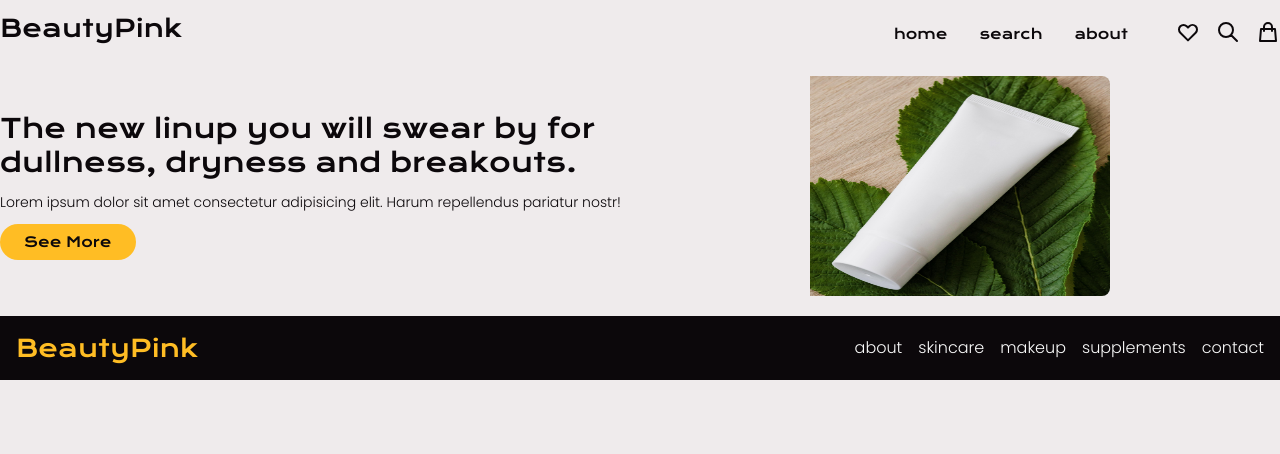
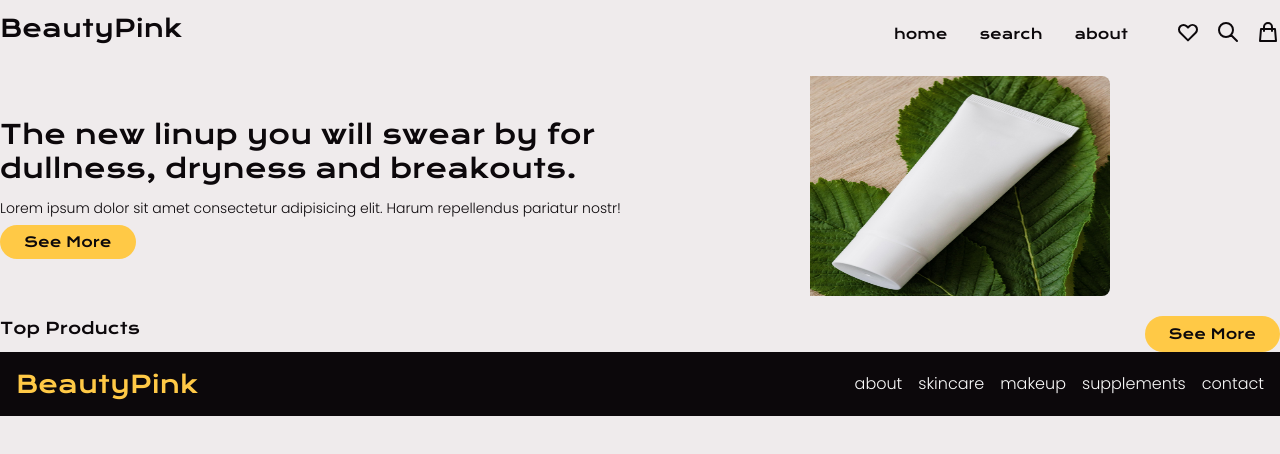
Before and after one commit to ashraffares/react-makeup, a React (Create React App) app: page / in a window 1280 px wide. Shown: the top 454 px of the page. Built offline with nearby package versions, Linux system fonts and the light colour scheme.

Commit message:
Add ButtonLink and TopProducts components

```diff
--- a/src/components/Banner/Banner.js
+++ b/src/components/Banner/Banner.js
@@ -1,6 +1,7 @@
 import React from 'react';
 import LeafImg from './leaf.jpg';
 import './Banner.css';
+import ButtonLink from '../ButttonLink/ButtonLink';
 
 const Banner = () => (
   <div className="flex flex-row my-5 items-center">
@@ -11,7 +12,7 @@ const Banner = () => (
       <p className="text-sm my-3">
         Lorem ipsum dolor sit amet consectetur adipisicing elit. Harum repellendus pariatur nostr!
       </p>
-      <button className="bg-yellow px-6 py-2 rounded-full font-krona text-sm" type="button">See More</button>
+      <ButtonLink text="See More" path="/" />
     </div>
     <div className="w-1/2">
       <img className="leafimg mx-auto rounded-r-lg" src={LeafImg} alt="paste on top of green leaf" />
--- /dev/null
+++ b/src/components/ButttonLink/ButtonLink.js
@@ -0,0 +1,12 @@
+import React from 'react';
+import PropTypes from 'prop-types';
+import { Link } from 'react-router-dom';
+
+const ButtonLink = ({ path, text }) => <Link to={path} className="bg-yellow px-6 py-2 rounded-full font-krona text-sm">{ text }</Link>;
+
+ButtonLink.propTypes = {
+  path: PropTypes.string.isRequired,
+  text: PropTypes.string.isRequired,
+};
+
+export default ButtonLink;
--- /dev/null
+++ b/src/components/ButttonLink/index.js
@@ -0,0 +1,3 @@
+import Button from './ButtonLink';
+
+export default Button;
--- a/src/components/Nav_link/NavLinks.js
+++ b/src/components/Nav_link/NavLinks.js
@@ -20,7 +20,7 @@ const NavLinks = () => {
   return (
     <>
       {
-        links.map(({ name, path }) => <NavLink className="text-sm mr-8 lowercase" key="path" to={path}>{name}</NavLink>)
+        links.map(({ name, path }) => <NavLink className="text-sm mr-8 lowercase" key={path + name} to={path}>{name}</NavLink>)
       }
     </>
   );
--- /dev/null
+++ b/src/components/SectionTitle/SectionTitle.js
@@ -0,0 +1,14 @@
+import React from 'react';
+import PropTypes from 'prop-types';
+
+const SectionTitle = ({ text }) => (
+  <h3 className="font-krona">
+    { text }
+  </h3>
+);
+
+SectionTitle.propTypes = {
+  text: PropTypes.string.isRequired,
+};
+
+export default SectionTitle;
--- /dev/null
+++ b/src/components/SectionTitle/index.js
@@ -0,0 +1,3 @@
+import SectionTitle from './SectionTitle';
+
+export default SectionTitle;
--- /dev/null
+++ b/src/components/TopProducts/TopProducts.js
@@ -0,0 +1,14 @@
+import React from 'react';
+import ButtonLink from '../ButttonLink/ButtonLink';
+import SectionTitle from '../SectionTitle/SectionTitle';
+
+const TopProducts = () => (
+  <>
+    <div className="flex flex-row justify-between">
+      <SectionTitle text="Top Products" />
+      <ButtonLink path="/" text="See More" />
+    </div>
+  </>
+);
+
+export default TopProducts;
--- /dev/null
+++ b/src/components/TopProducts/index.js
@@ -0,0 +1,3 @@
+import TopProducts from './TopProducts';
+
+export default TopProducts;
--- a/src/pages/Home.js
+++ b/src/pages/Home.js
@@ -1,9 +1,11 @@
 import React from 'react';
 import Banner from '../components/Banner';
+import TopProducts from '../components/TopProducts';
 
 const Home = () => (
   <main className="container mx-auto">
     <Banner />
+    <TopProducts />
   </main>
 );
 
--- a/tailwind.config.js
+++ b/tailwind.config.js
@@ -11,7 +11,7 @@ module.exports = {
       colors: {
         dark: '#0C080B',
         green: '#1E3329',
-        yellow: '#FFBD24',
+        yellow: '#ffc946',
         'dark-grey': '#B8B8B8',
         'light-grey': '#efebec',
         light: '#FAFAFA',
```
